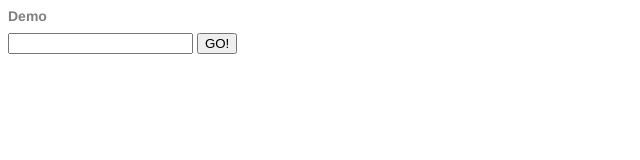
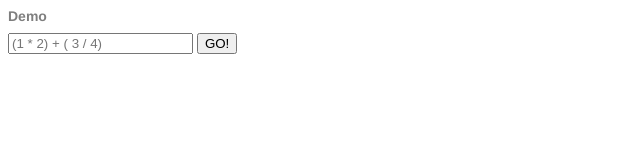
Before and after one commit to NoRoboto/CodeExamples, a website built with Parcel: page trees/binary-tree-web/src/index.html in a window 1280 px wide. Shown: the full height of the page, 0-640 px from the left. Built offline with nearby package versions, Linux system fonts and the light colour scheme; what cytoscape-dagre would draw is missing.

Commit message:
placeholder

```diff
--- a/trees/binary-tree-web/src/index.html
+++ b/trees/binary-tree-web/src/index.html
@@ -10,7 +10,7 @@
 <body>
   <h1>Demo</h1>
   <form onsubmit="onSubmit()">
-    <input type="text" id="input" name="fname">
+    <input type="text" id="input" name="fname" placeholder="(1 * 2) + ( 3 / 4)">
     <button type="submit">GO!</button>
   </form>
   <div id="cy"></div>
```
Also changed, not shown: trees/binary-tree-web/dist/index.html.
